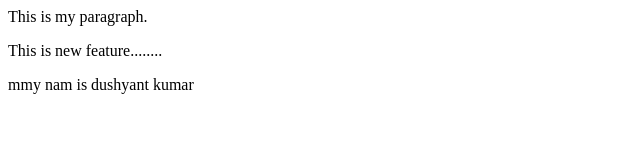
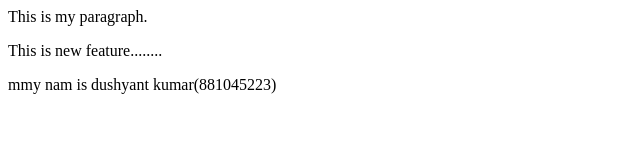
Before and after one commit to Dushyant8810kr/My-New_repo, a plain HTML site: page index.html in a window 1280 px wide. Shown: the whole page, without its empty margins (0-640 px from the left). Drawn offline with Linux system fonts and the light colour scheme.

Commit message:
New feature

```diff
--- a/index.html
+++ b/index.html
@@ -1,3 +1,3 @@
 <p>This is my paragraph.</p>
 <p>This is new feature........</p>
-<p>mmy nam is dushyant kumar</p>
+<p>mmy nam is dushyant kumar(881045223)</p>
```
